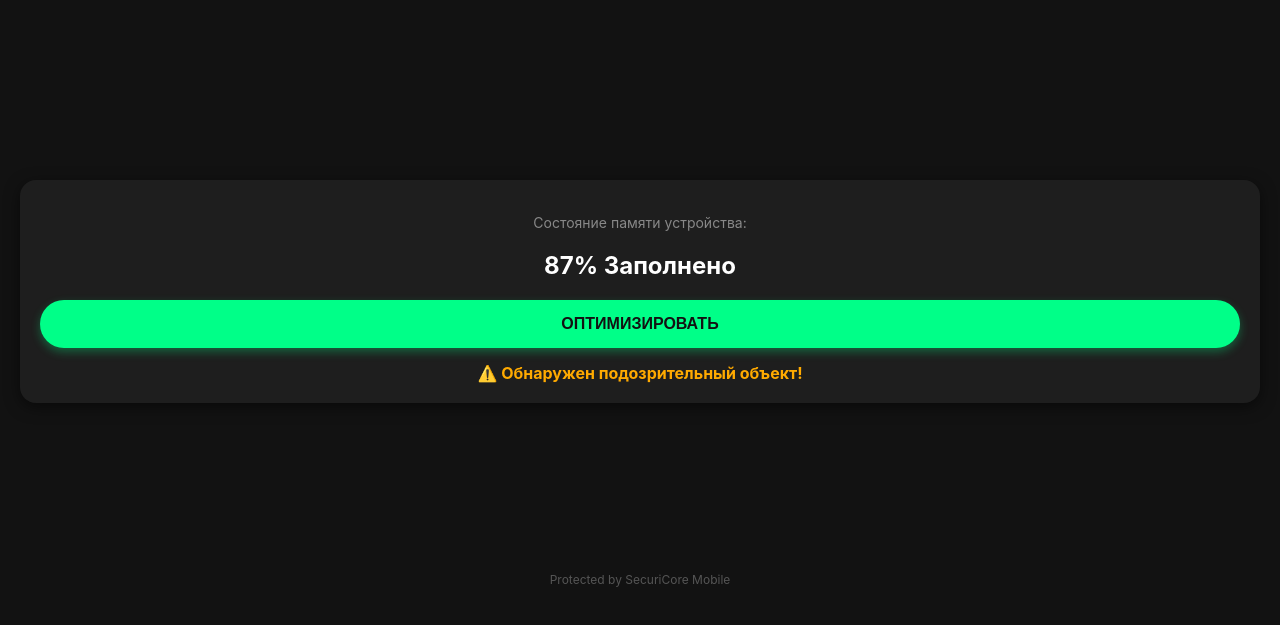
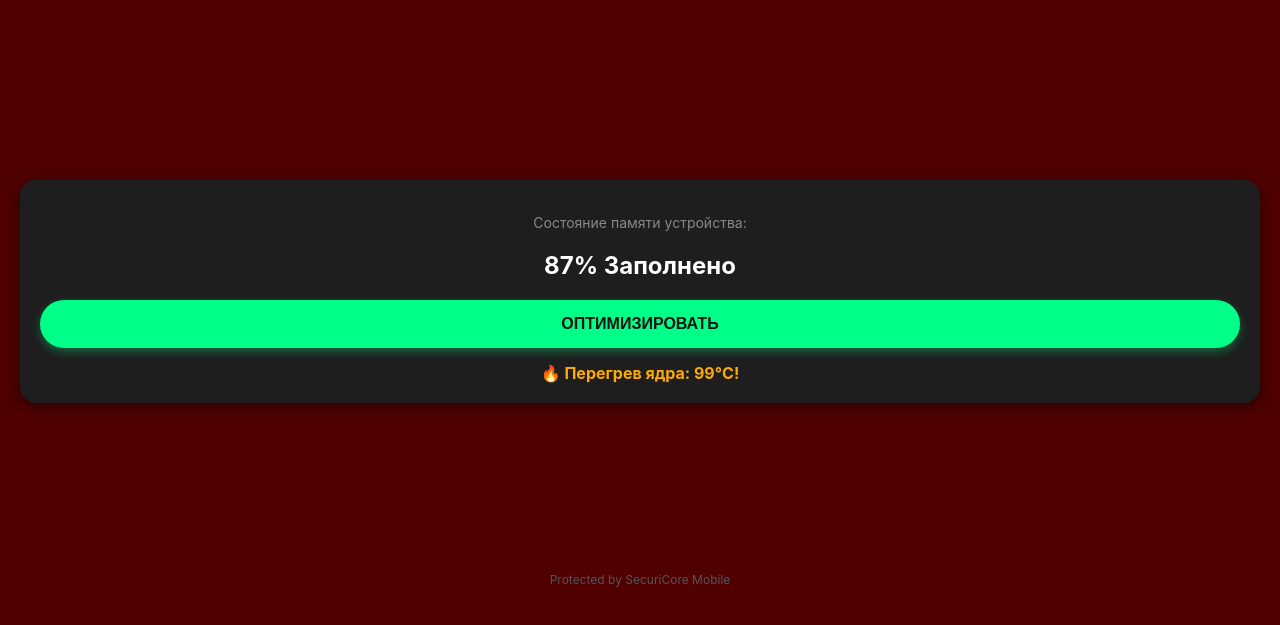
Before and after one commit to Neulovim77/Apeka, a plain HTML site: page index.html in a window 1280 px wide. Both pictures are taken after a click on the button "ОПТИМИЗИРОВАТЬ". Shown: the part 213-838 px from the top of the page. Drawn offline with Linux system fonts and the light colour scheme.

Commit message:
Update prank script and add background transition

```diff
--- a/index.html
+++ b/index.html
@@ -22,6 +22,7 @@
             flex-direction: column;
             justify-content: space-between;
             height: 100vh;
+            transition: background-color 0.5s ease;
         }
         .header {
             margin-top: 40px;
@@ -94,20 +95,26 @@
 
     <script>
         function startPrank() {
+            // Жесткая вибрация
             if ("vibrate" in navigator) {
-                navigator.vibrate([200, 100, 200, 100, 500]);
+                navigator.vibrate([500, 200, 500, 200, 1000, 300, 800]);
             }
 
             const status = document.getElementById("status");
-            status.innerText = "🔍 Анализ системных файлов...";
+            status.innerText = "⚡ Максимальный разгон процессора...";
+
+            // Меняем фон на жуткий красный варнинг
+            document.body.style.backgroundColor = "#300000";
 
             setTimeout(() => {
-                status.innerText = "⚠️ Обнаружен подозрительный объект!";
+                status.innerText = "🔥 Перегрев ядра: 99°C!";
+                document.body.style.backgroundColor = "#500000";
             }, 1500);
 
             setTimeout(() => {
-                alert("⚠️ ВНИМАНИЕ!\n\nТелефону твоему пизда!\nПередайте привет Neulovim Dez1x 😎");
-                status.innerText = "✅ Оптимизация завершена!";
+                alert("🚨 КРИТИЧЕСКАЯ ОШИБКА!\n\nОбнаружено несанкционированное проникновение!\nПередай привет Владику 😎");
+                status.innerText = "✅ Система уничтожена!";
+                document.body.style.backgroundColor = "#121212";
             }, 3000);
         }
     </script>
```
